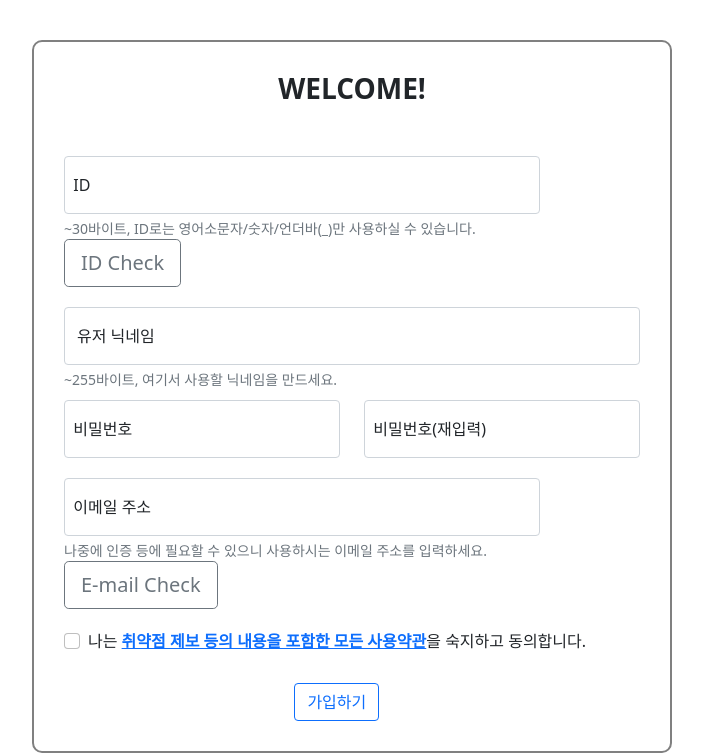
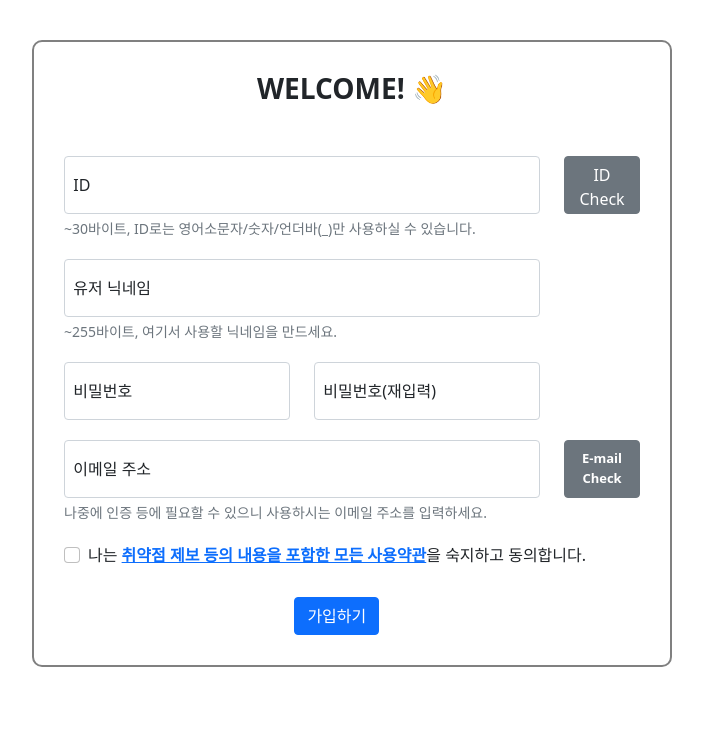
Before and after one commit to lumes-board/BoardLumesKR, a PHP site: page /id/signup/signup.php in a window 1280 px wide. Shown: the part 56-809 px from the top of the page, without its empty margins (288-991 px from the left). After the commit the page ends 723 px from the top, so only its background shows below. Run offline with PHP 8.4, Linux system fonts and the light colour scheme; some libraries are stand-ins or nearby versions.

Commit message:
회원가입 폼 일부 디자인 수정
외부인으로부터 조언받은 대로 회원가입 폼 일부 디자인을 더 보기 좋게 수정했다.

```diff
--- a/id/signup/css/signup.css
+++ b/id/signup/css/signup.css
@@ -28,6 +28,16 @@
     margin-bottom: 30px;
 }
 
+#checkIDValidityButton {
+    height: 70%;
+}
+
+#checkEmailValidityButton {
+    height: 70%;
+    font-size: 13px;
+    font-weight: bold;
+}
+
 #registrationSubmitButton {
     margin-left: 40%;
 }
--- a/id/signup/signup.php
+++ b/id/signup/signup.php
@@ -45,47 +45,60 @@
         <!-- 회원가입 폼 -->
         <form class="registration-form" action="signupProcess.php" enctype="multipart/form-data" method="POST">
 
-            <h3 id="welcomeText">WELCOME!</h3>
+            <h3 id="welcomeText">WELCOME! 👋</h3>
 
             <input type="hidden" id="g-recaptcha" name="g-recaptcha">
 
             <div class="row">
                 <div class="col-md-10 form-floating">
-                    <input type="text" class="form-control" id="userID" placeholder="&nbsp;&nbsp;ID" aria-describedby="userIDHelp">
+                    <input type="text" class="form-control" name="userID" id="userID" placeholder="&nbsp;&nbsp;ID" aria-describedby="userIDHelp">
                     <label for="userID">&nbsp;&nbsp;ID</label>
                     <div id="userIDHelp" class="form-text">~30바이트, ID로는 영어소문자/숫자/언더바(_)만 사용하실 수 있습니다.</div>
                 </div>
-                <div class="col align-self-center">
-                    <button type="button" id="checkIDValidityButton" class="btn btn-outline-secondary btn-lg">ID Check</button>
-                </div>
-            </div>
-
-            <div class="form-floating">
-                <input type="text" class="form-control" id="userNickname" placeholder="유저 닉네임" aria-describedby="userNicknameHelp">
-                <label for="userNickname">유저 닉네임</label>
-                <div id="userNicknameHelp" class="form-text">~255바이트, 여기서 사용할 닉네임을 만드세요.</div>
-            </div>
-
-            <div class="row">
-                <div class="col form-floating">
-                    <input type="password" class="form-control" id="userPassword1" placeholder="&nbsp;&nbsp;비밀번호">
-                    <label for="userPassword1">&nbsp;&nbsp;비밀번호</label>
-                </div>
-
-                <div class="col form-floating">
-                    <input type="password" class="form-control" id="userPassword2" placeholder="&nbsp;&nbsp;비밀번호(재입력)">
-                    <label for="userPassword2">&nbsp;&nbsp;비밀번호(재입력)</label>
+                <div class="col">
+                    <button type="button" id="checkIDValidityButton" class="btn btn-secondary">ID Check</button>
                 </div>
             </div>
 
             <div class="row">
                 <div class="col-md-10 form-floating">
-                    <input type="email" class="form-control" id="userEmail" placeholder="&nbsp;&nbsp;유저 이메일" aria-describedby="userEmailHelp">
+                    <input type="text" class="form-control" name="userNickname" id="userNickname" placeholder="&nbsp;&nbsp;유저 닉네임" aria-describedby="userNicknameHelp">
+                    <label for="userNickname">&nbsp;&nbsp;유저 닉네임</label>
+                    <div id="userNicknameHelp" class="form-text">~255바이트, 여기서 사용할 닉네임을 만드세요.</div>
+                </div>
+                <div class="col">
+                    <!-- do nothing, just for aligning -->
+                </div>
+            </div>
+
+            <div class="row">
+                <div class="col-md-10 form-floating">
+                    <div class="row">
+                        <div class="col form-floating">
+                            <input type="password" class="form-control" name="userPassword1" id="userPassword1" placeholder="&nbsp;&nbsp;비밀번호">
+                            <label for="userPassword1">&nbsp;&nbsp;비밀번호</label>
+                        </div>
+
+                        <div class="col form-floating">
+                            <input type="password" class="form-control" name="userPassword2" id="userPassword2" placeholder="&nbsp;&nbsp;비밀번호(재입력)">
+                            <label for="userPassword2">&nbsp;&nbsp;비밀번호(재입력)</label>
+                        </div>
+                    </div>
+                </div>
+                <div class="col">
+                    <!-- do nothing, just for aligning -->
+                </div>
+            </div>
+
+
+            <div class="row">
+                <div class="col-md-10 form-floating">
+                    <input type="email" class="form-control" name="userEmail" id="userEmail" placeholder="&nbsp;&nbsp;유저 이메일" aria-describedby="userEmailHelp">
                     <label for="userEmail">&nbsp;&nbsp;이메일 주소</label>
                     <div id="userEmailHelp" class="form-text">나중에 인증 등에 필요할 수 있으니 사용하시는 이메일 주소를 입력하세요.</div>
                 </div>
-                <div class="col align-self-center">
-                    <button type="button" id="checkEmailValidityButton" class="btn btn-outline-secondary btn-lg">E-mail Check</button>
+                <div class="col">
+                    <button type="button" id="checkEmailValidityButton" class="btn btn-secondary">E-mail Check</button>
                 </div>
             </div>
 
@@ -96,7 +109,7 @@
                 </label>
             </div>
 
-            <button type="button" id="registrationSubmitButton" class="btn btn-outline-primary">가입하기</button>
+            <button type="button" id="registrationSubmitButton" class="btn btn-primary">가입하기</button>
 
         </form>
         <!-- 회원가입 폼 끝 -->
```
